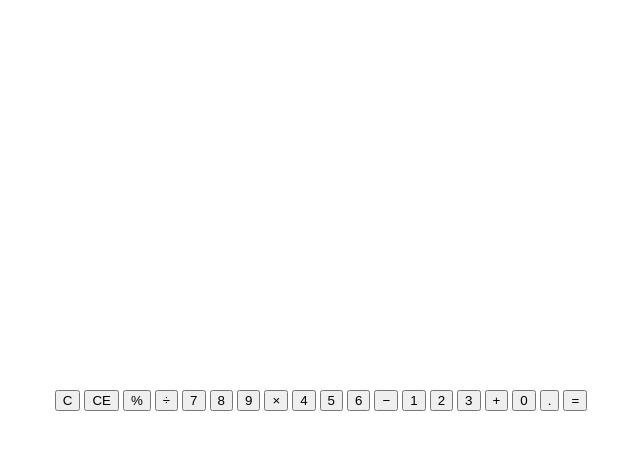
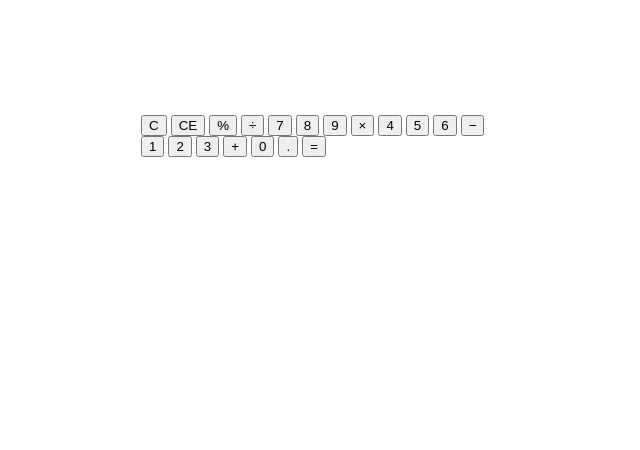
Before and after one commit to rtnm120/odin-calculator, a plain HTML site: page index.html in a window 1280 px wide. Shown: the whole page, without its empty margins (319-959 px from the left). Drawn offline with Linux system fonts and the light colour scheme.

Commit message:
Add size properties for calculator div

```diff
--- a/css/style.css
+++ b/css/style.css
@@ -8,3 +8,10 @@ body {
   align-items: center;
   height: 100vh;
 }
+
+#calculator {
+  height: 570px;
+  width: 360px;
+  border-radius: 5px;
+  padding: 5px;
+}
```
